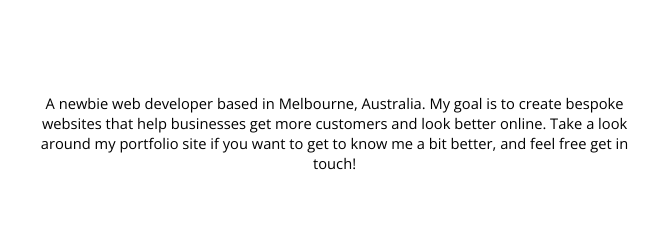
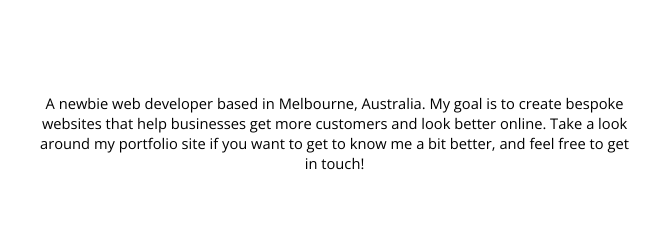
Before and after one commit to mcbadger88/portfolio-web-project, a plain HTML site: page src/index.html in a window 1280 px wide. Shown: the part 157-408 px from the top of the page, 500-1168 px from the left. Drawn offline with nearby package versions, Linux system fonts and the light colour scheme.

Commit message:
spell fix

```diff
--- a/src/index.html
+++ b/src/index.html
@@ -26,7 +26,7 @@
                 <h2>:.full-stack-developer</h2>
         </div>
         <h3 class="home-text paragraph-text">
-                A newbie web developer based in Melbourne, Australia. My goal is to create bespoke websites that help businesses get more customers and look better online. Take a look around my portfolio site if you want to get to know me a bit better, and feel free get in touch! </h3>
+                A newbie web developer based in Melbourne, Australia. My goal is to create bespoke websites that help businesses get more customers and look better online. Take a look around my portfolio site if you want to get to know me a bit better, and feel free to get in touch! </h3>
         <div class="home-image background-image-clip"></div>
         <div id="about-header" class="page-header">
                 <h1>about |</h1>
```
